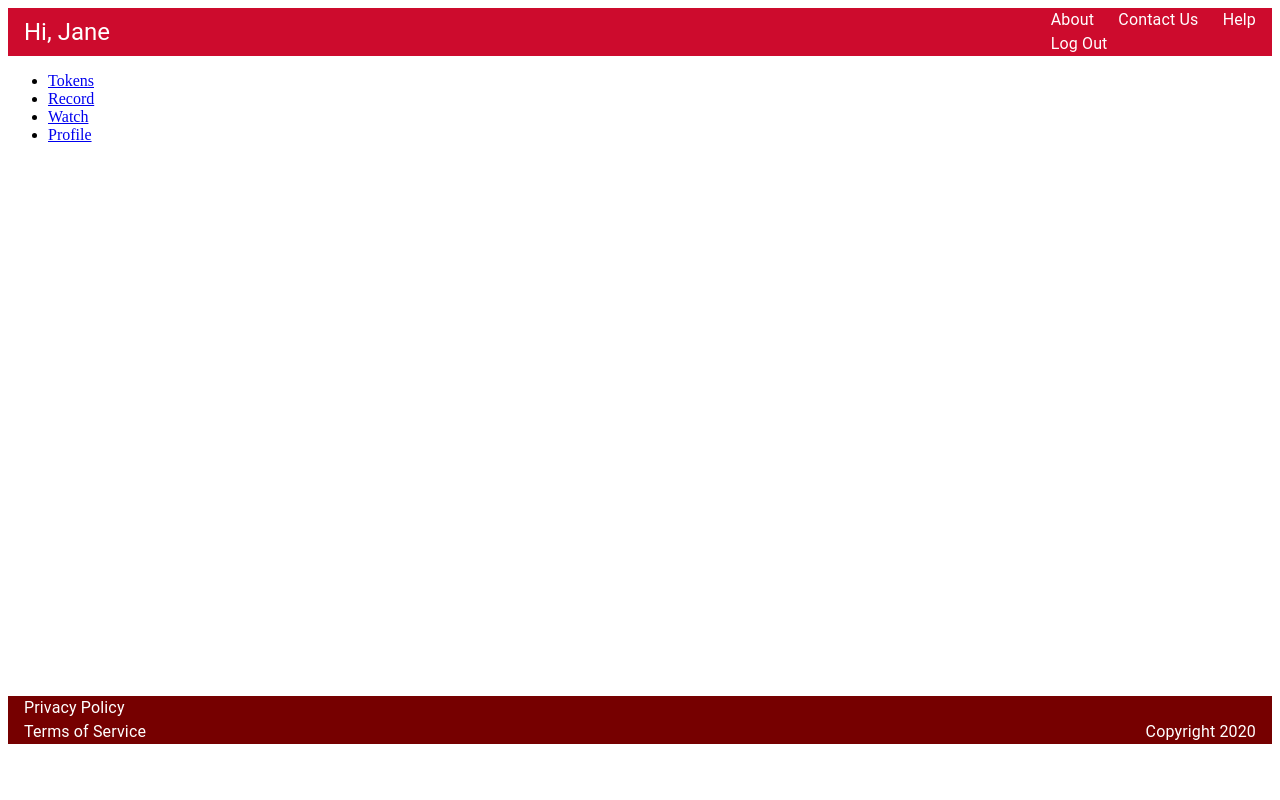
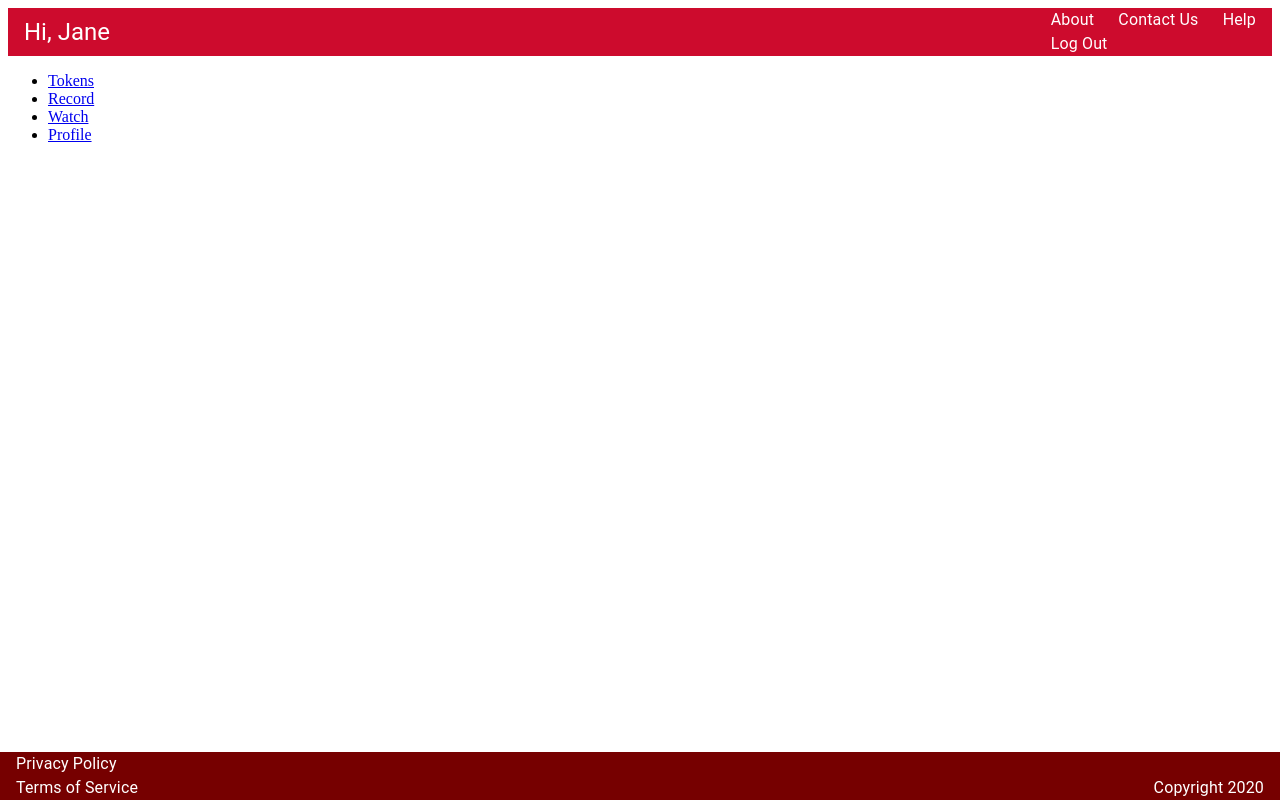
Before and after one commit to Conteo-Inc/conteo, a React app in the folder frontend/: page / in a window 1280 px wide. Built offline with nearby package versions, Linux system fonts and the light colour scheme; the HTML template or start-up script is replaced by a standard one.

Commit message:
fixed footer situation

```diff
--- a/frontend/src/App.tsx
+++ b/frontend/src/App.tsx
@@ -19,6 +19,9 @@ const useStyles = makeStyles({
     backgroundColor: "#760000",
     height: "3rem",
     padding: "0 1rem",
+    position: "fixed",
+    left: 0,
+    bottom: 0,
   },
   bannerText: {
     color: "white",
```
